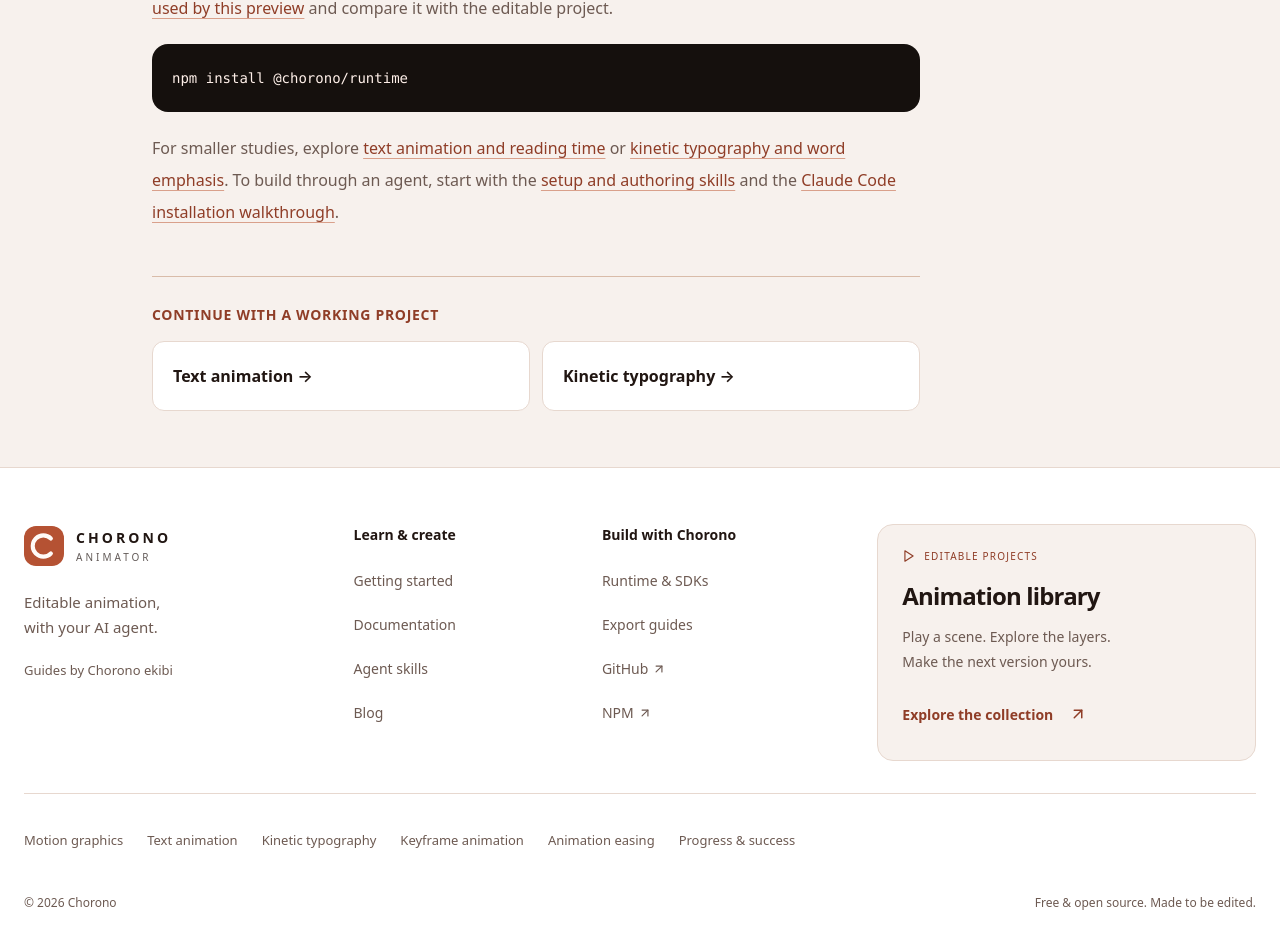
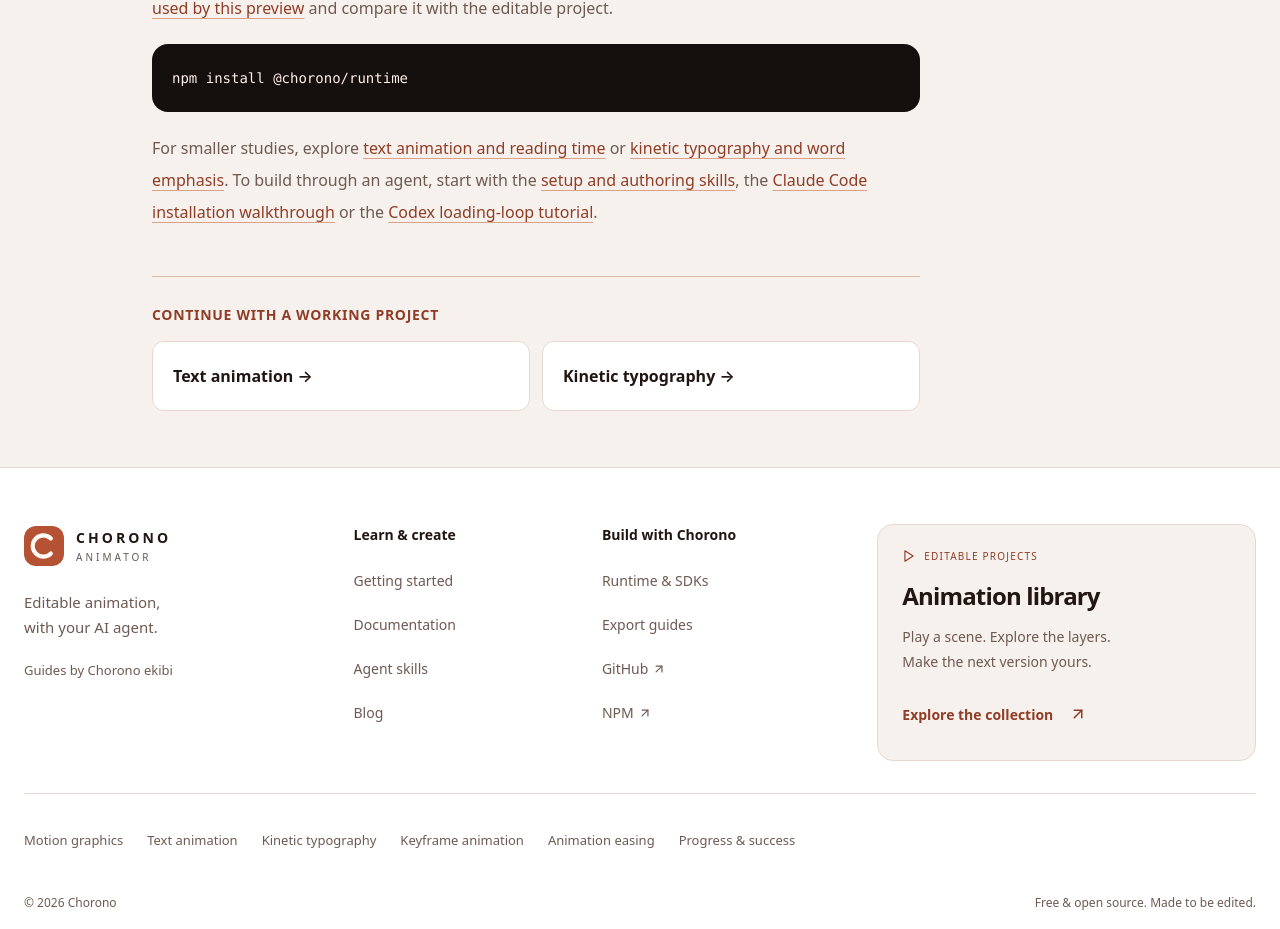
Before and after one commit to codie1982/chorono-web, a Next.js app: page /motion-graphics-software in a window 1280 px wide. Shown: the part 5691-6620 px from the top of the page. Built offline with nearby package versions, Linux system fonts and the light colour scheme; no server answers.

Commit message:
Improve Codex animation guide SEO and internal links

```diff
--- a/app/motion-graphics-software/page.tsx
+++ b/app/motion-graphics-software/page.tsx
@@ -55,7 +55,7 @@ export default function MotionGraphicsSoftware() {
       <p>Keep the portable project as the source you reopen for editing. Export runtime data for an application that needs playback. The two files serve different jobs, even when their animation tracks match.</p>
       <p>This page uses the published <code>@chorono/runtime</code> package. You can also <a href="/examples/brief-to-motion.runtime.json" download>download the runtime export used by this preview</a> and compare it with the editable project.</p>
       <pre><code>npm install @chorono/runtime</code></pre>
-      <p>For smaller studies, explore <Link href="/text-animation">text animation and reading time</Link> or <Link href="/kinetic-typography">kinetic typography and word emphasis</Link>. To build through an agent, start with the <Link href="/agent-skills">setup and authoring skills</Link> and the <Link href="/blog/make-animations-with-claude">Claude Code installation walkthrough</Link>.</p>
+      <p>For smaller studies, explore <Link href="/text-animation">text animation and reading time</Link> or <Link href="/kinetic-typography">kinetic typography and word emphasis</Link>. To build through an agent, start with the <Link href="/agent-skills">setup and authoring skills</Link>, the <Link href="/blog/make-animations-with-claude">Claude Code installation walkthrough</Link> or the <Link href="/blog/make-animations-with-codex">Codex loading-loop tutorial</Link>.</p>
     </section>
   </UseCaseLayout>
 }
```
